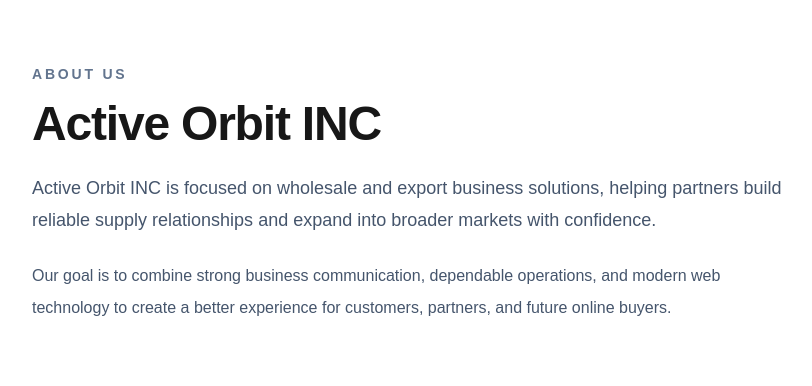
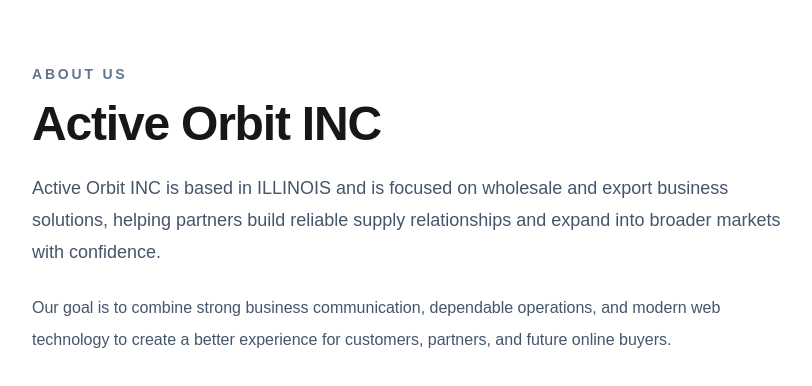
Before and after one commit to hamdamme/activeorbita-web, a Next.js app: page /about in a window 1280 px wide. Shown: the top 386 px of the page, without its empty margins (224-1036 px from the left). Built offline with nearby package versions, Linux system fonts and the light colour scheme.

Commit message:
Add About page

```diff
--- a/app/about/page.tsx
+++ b/app/about/page.tsx
@@ -11,7 +11,7 @@
         </h1>
 
         <p className="mt-6 text-lg leading-8 text-slate-600">
-          Active Orbit INC is focused on wholesale and export business solutions,
+          Active Orbit INC is based in ILLINOIS and is focused on wholesale and export business solutions,
           helping partners build reliable supply relationships and expand into
           broader markets with confidence.
         </p>
```
